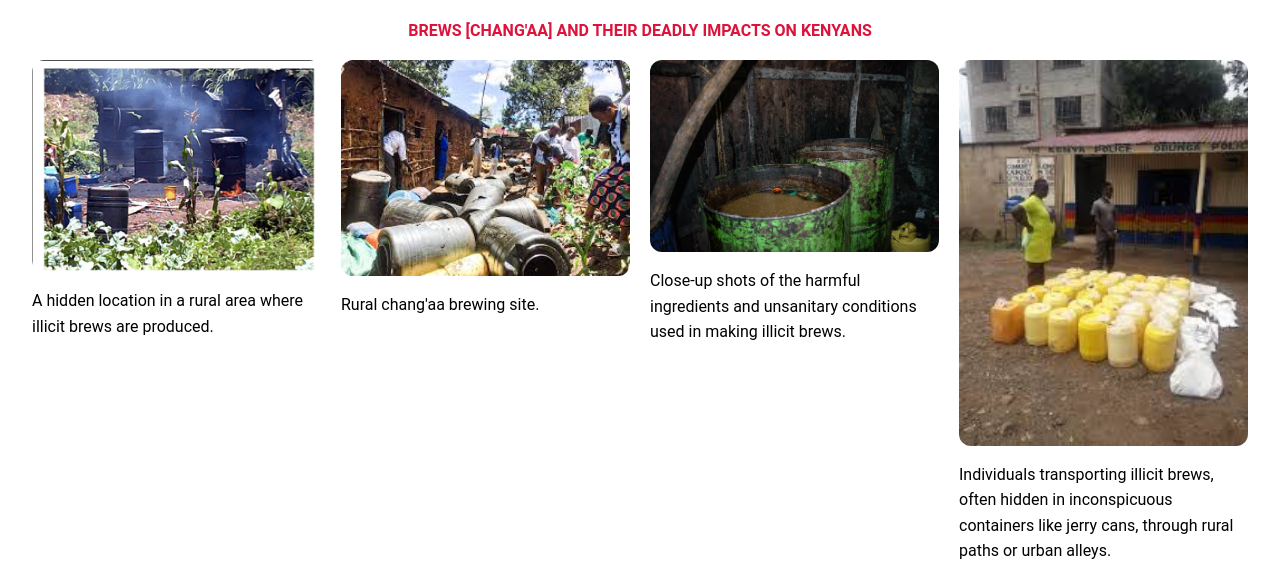
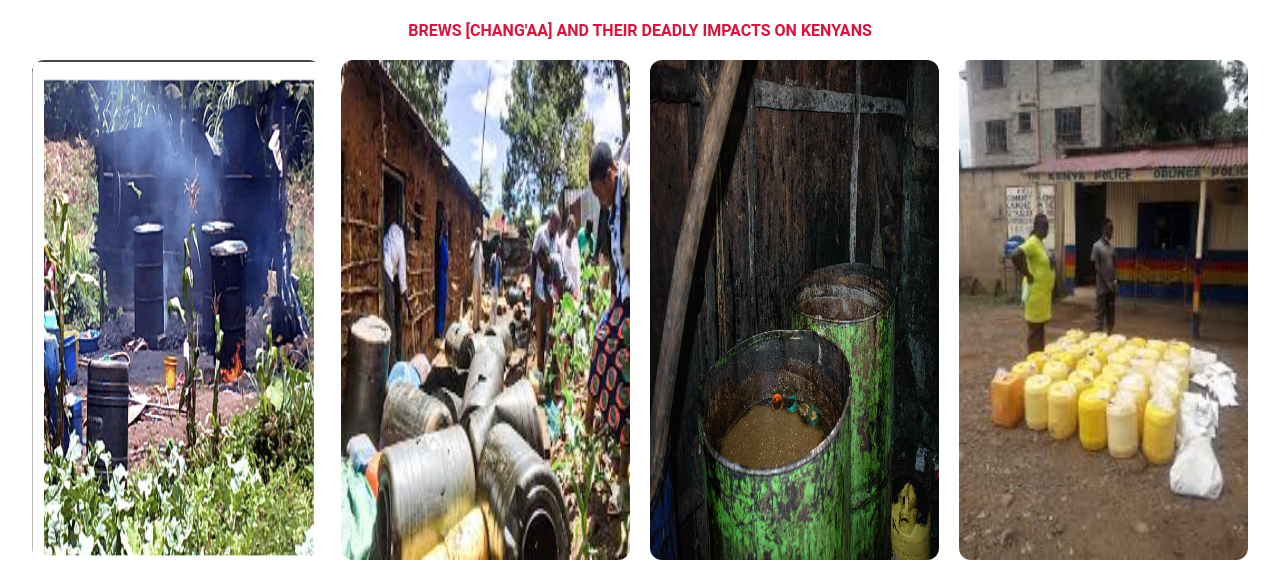
Before and after one commit to Apex-tex/stevekamara.github.io, a plain HTML site: page photographic_essay.html in a window 1280 px wide. Shown: the part 202-775 px from the top of the page. Drawn offline with Linux system fonts and the light colour scheme.

Commit message:
Update styles.css

```diff
--- a/styles.css
+++ b/styles.css
@@ -86,7 +86,7 @@ section h2 {
 
 .photo-item img {
     width: 100%;
-    height: auto;
+    height: 500px;
     border-radius: 12px;
 }
 
@@ -126,6 +126,7 @@ video {
     height: 0;
     overflow: hidden;
     margin-bottom: 1rem;
+    border-radius: 12px;
 }
 
 .video-container iframe {
```
